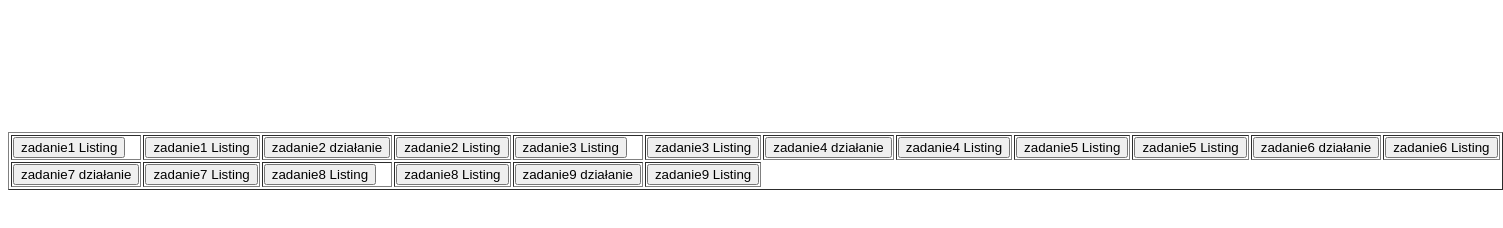
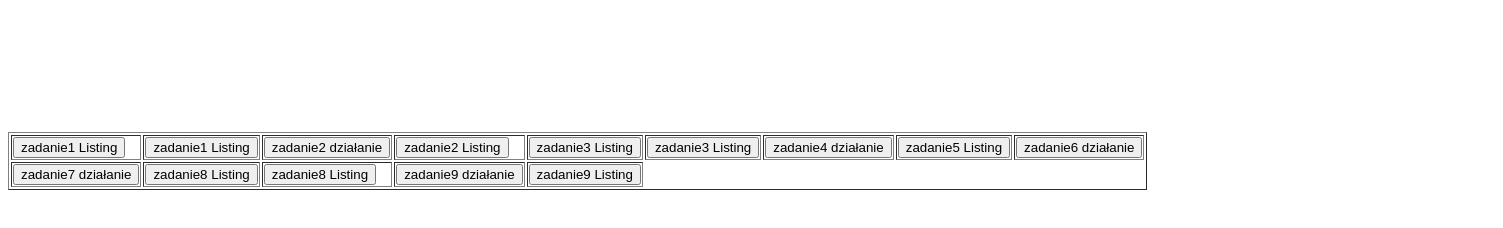
Before and after one commit to kosiarnikow/PRACOWNIA-WITR-I-APL, a plain HTML site: page index.html in a window 1280 px wide. Shown: the part 406-634 px from the top of the page, 1503 px wide, since content can reach past the window. Drawn offline with Linux system fonts and the light colour scheme.

Commit message:
Update index.html

```diff
--- a/index.html
+++ b/index.html
@@ -131,38 +131,20 @@
         </td>
 
         <td>
-            <input type="button" name="przycisk" value="zadanie4 Listing" onclick="WinOpen_zebrowski_kody4(' ')">
-            </form>
-        </td>
-
-        <td>
             <input type="button" name="przycisk" value="zadanie5 Listing" onclick="WinOpen_zebrowski_zad5(' ')">
             </form>
         </td>
 
-        <td>
-            <input type="button" name="przycisk" value="zadanie5 Listing" onclick="WinOpen_zebrowski_kody5(' ')">
-            </form>
-        </td>
 
         <td>
             <input type="button" name="przycisk" value="zadanie6 działanie" onclick="WinOpen_zebrowski_zad6(' ')">
             </form>
         </td>
 
-        <td>
-            <input type="button" name="przycisk" value="zadanie6 Listing" onclick="WinOpen_zebrowski_kody6(' ')">
-            </form>
-        </td>
     </tr>
     <tr>
         <td>
             <input type="button" name="przycisk" value="zadanie7 działanie" onclick="WinOpen_zebrowski_zad7(' ')">
-            </form>
-        </td>
-
-        <td>
-            <input type="button" name="przycisk" value="zadanie7 Listing" onclick="WinOpen_zebrowski_kody7(' ')">
             </form>
         </td>
 
```
